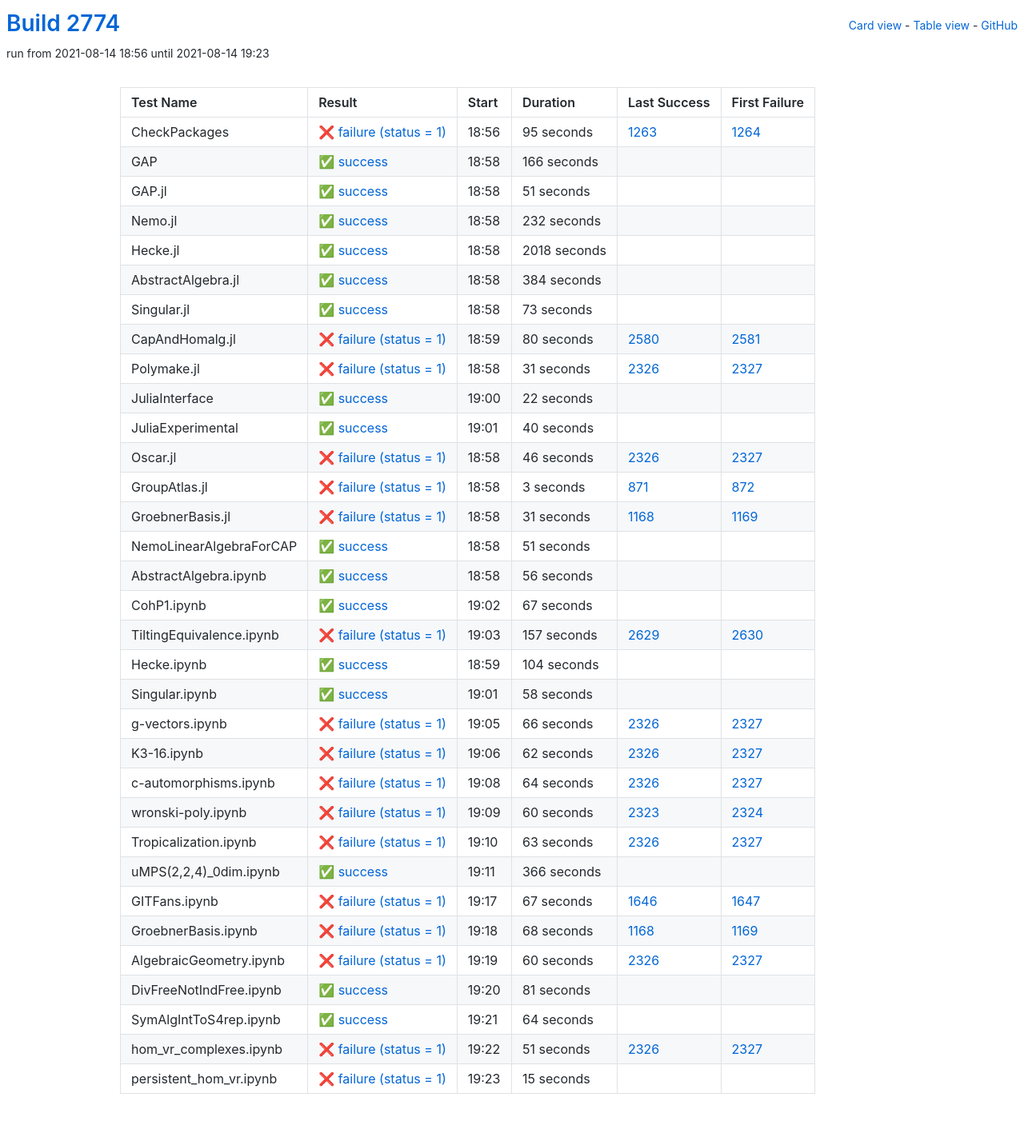
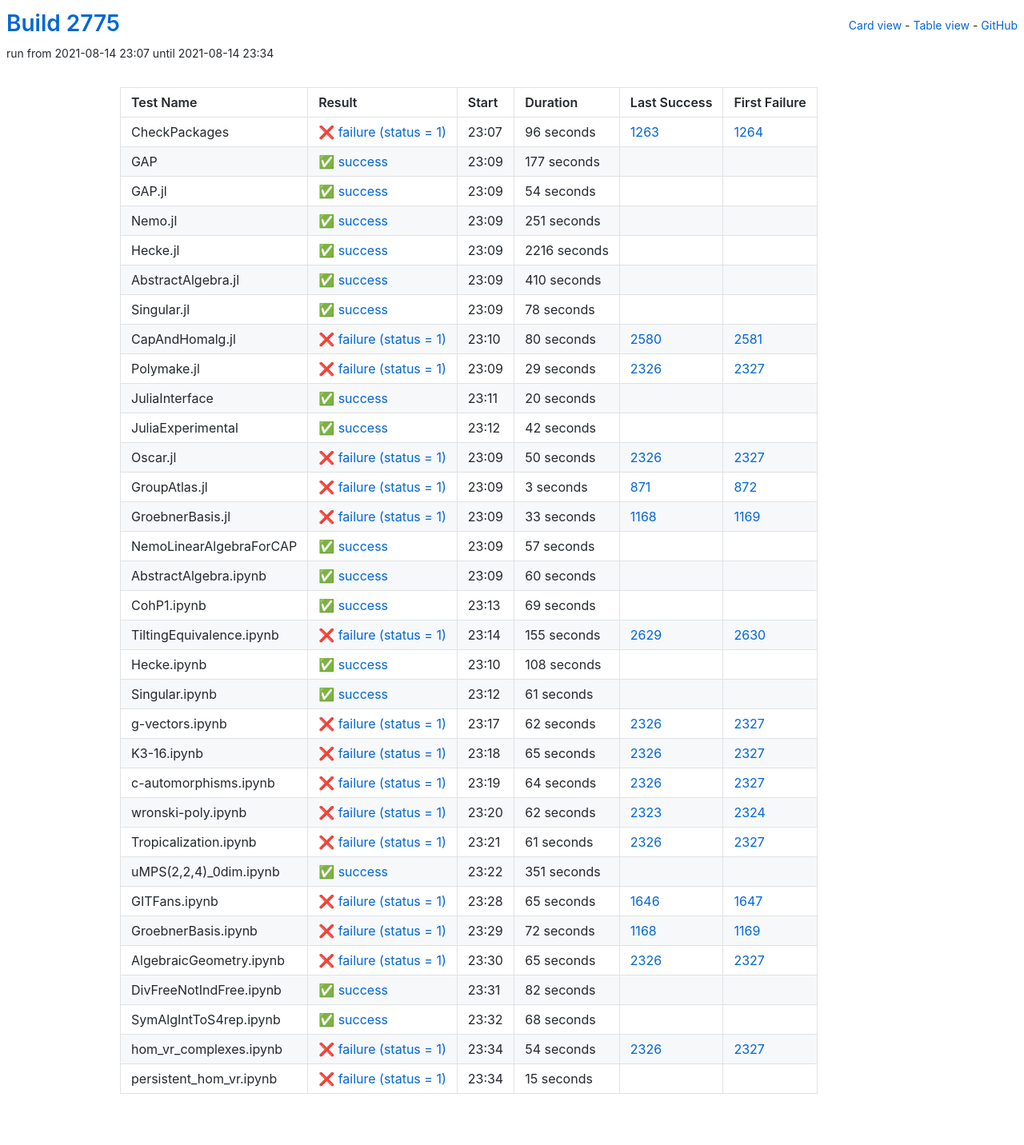
Before and after one commit to oscar-system/oscar-ci-status-stable, a Jekyll site: the page built from table.html, in a window 1280 px wide. Shown: the whole page at 80% size. Built offline with Jekyll 4.4.1, drawn with Linux system fonts in a browser that asks for light colours.

Commit message:
Build #2775

```diff
--- a/_data/ci.yml
+++ b/_data/ci.yml
@@ -1,6 +1,6 @@
 ---
-build: 2774
-build_url: https://oscarci.mathematik.uni-kl.de/job/oscar-stable/2774/
+build: 2775
+build_url: https://oscarci.mathematik.uni-kl.de/job/oscar-stable/2775/
 job: oscar-stable
 organization: oscar-system
 repo: oscar-ci-status-stable
@@ -8,92 +8,92 @@ repourl: https://github.com/oscar-system/oscar-ci-status-stable
 tests:
 - name: CheckPackages
   id: checkpackages
-  log: https://oscarci.mathematik.uni-kl.de/job/oscar-stable/2774/artifact/logs/build-2774/CheckPackages.log
-  start: 2021-08-14 18:56
+  log: https://oscarci.mathematik.uni-kl.de/job/oscar-stable/2775/artifact/logs/build-2775/CheckPackages.log
+  start: 2021-08-14 23:07
   success: false
   exitcode: 1
   status: failure
-  duration: 95
+  duration: 96
   last_success: 1263
   last_success_url: https://oscarci.mathematik.uni-kl.de/job/oscar-stable/1263/
   first_failure: 1264
   first_failure_url: https://oscarci.mathematik.uni-kl.de/job/oscar-stable/1264/
 - name: GAP
   id: gap
-  log: https://oscarci.mathematik.uni-kl.de/job/oscar-stable/2774/artifact/logs/build-2774/GAP.log
-  start: 2021-08-14 18:58
+  log: https://oscarci.mathematik.uni-kl.de/job/oscar-stable/2775/artifact/logs/build-2775/GAP.log
+  start: 2021-08-14 23:09
   success: true
   exitcode: 0
   status: success
-  duration: 166
+  duration: 177
   last_success: false
   last_success_url:
   first_failure: false
   first_failure_url:
 - name: GAP.jl
   id: gap-jl
-  log: https://oscarci.mathematik.uni-kl.de/job/oscar-stable/2774/artifact/logs/build-2774/GAP.jl.log
-  start: 2021-08-14 18:58
+  log: https://oscarci.mathematik.uni-kl.de/job/oscar-stable/2775/artifact/logs/build-2775/GAP.jl.log
+  start: 2021-08-14 23:09
   success: true
   exitcode: 0
   status: success
-  duration: 51
+  duration: 54
   last_success: false
   last_success_url:
   first_failure: false
   first_failure_url:
 - name: Nemo.jl
   id: nemo-jl
-  log: https://oscarci.mathematik.uni-kl.de/job/oscar-stable/2774/artifact/logs/build-2774/Nemo.jl.log
-  start: 2021-08-14 18:58
+  log: https://oscarci.mathematik.uni-kl.de/job/oscar-stable/2775/artifact/logs/build-2775/Nemo.jl.log
+  start: 2021-08-14 23:09
   success: true
   exitcode: 0
   status: success
-  duration: 232
+  duration: 251
   last_success: false
   last_success_url:
   first_failure: false
   first_failure_url:
 - name: Hecke.jl
   id: hecke-jl
-  log: https://oscarci.mathematik.uni-kl.de/job/oscar-stable/2774/artifact/logs/build-2774/Hecke.jl.log
-  start: 2021-08-14 18:58
+  log: https://oscarci.mathematik.uni-kl.de/job/oscar-stable/2775/artifact/logs/build-2775/Hecke.jl.log
+  start: 2021-08-14 23:09
   success: true
   exitcode: 0
   status: success
-  duration: 2018
+  duration: 2216
   last_success: false
   last_success_url:
   first_failure: false
   first_failure_url:
 - name: AbstractAlgebra.jl
   id: abstractalgebra-jl
-  log: https://oscarci.mathematik.uni-kl.de/job/oscar-stable/2774/artifact/logs/build-2774/AbstractAlgebra.jl.log
-  start: 2021-08-14 18:58
+  log: https://oscarci.mathematik.uni-kl.de/job/oscar-stable/2775/artifact/logs/build-2775/AbstractAlgebra.jl.log
+  start: 2021-08-14 23:09
   success: true
   exitcode: 0
   status: success
-  duration: 384
+  duration: 410
   last_success: false
   last_success_url:
   first_failure: false
   first_failure_url:
 - name: Singular.jl
   id: singular-jl
-  log: https://oscarci.mathematik.uni-kl.de/job/oscar-stable/2774/artifact/logs/build-2774/Singular.jl.log
-  start: 2021-08-14 18:58
+  log: https://oscarci.mathematik.uni-kl.de/job/oscar-stable/2775/artifact/logs/build-2775/Singular.jl.log
+  start: 2021-08-14 23:09
   success: true
   exitcode: 0
   status: success
-  duration: 73
+  duration: 78
   last_success: false
   last_success_url:
   first_failure: false
   first_failure_url:
 - name: CapAndHomalg.jl
   id: capandhomalg-jl
-  log: https://oscarci.mathematik.uni-kl.de/job/oscar-stable/2774/artifact/logs/build-2774/CapAndHomalg.jl.log
-  start: 2021-08-14 18:59
+  log: https://oscarci.mathematik.uni-kl.de/job/oscar-stable/2775/artifact/logs/build-2775/CapAndHomalg.jl.log
+  start: 2021-08-14 23:10
   success: false
   exitcode: 1
   status: failure
@@ -104,56 +104,56 @@ tests:
   first_failure_url: https://oscarci.mathematik.uni-kl.de/job/oscar-stable/2581/
 - name: Polymake.jl
   id: polymake-jl
-  log: https://oscarci.mathematik.uni-kl.de/job/oscar-stable/2774/artifact/logs/build-2774/Polymake.jl.log
-  start: 2021-08-14 18:58
+  log: https://oscarci.mathematik.uni-kl.de/job/oscar-stable/2775/artifact/logs/build-2775/Polymake.jl.log
+  start: 2021-08-14 23:09
   success: false
   exitcode: 1
   status: failure
-  duration: 31
+  duration: 29
   last_success: 2326
   last_success_url: https://oscarci.mathematik.uni-kl.de/job/oscar-stable/2326/
   first_failure: 2327
   first_failure_url: https://oscarci.mathematik.uni-kl.de/job/oscar-stable/2327/
 - name: JuliaInterface
   id: juliainterface
-  log: https://oscarci.mathematik.uni-kl.de/job/oscar-stable/2774/artifact/logs/build-2774/JuliaInterface.log
-  start: 2021-08-14 19:00
+  log: https://oscarci.mathematik.uni-kl.de/job/oscar-stable/2775/artifact/logs/build-2775/JuliaInterface.log
+  start: 2021-08-14 23:11
   success: true
   exitcode: 0
   status: success
-  duration: 22
+  duration: 20
   last_success: false
   last_success_url:
   first_failure: false
   first_failure_url:
 - name: JuliaExperimental
   id: juliaexperimental
-  log: https://oscarci.mathematik.uni-kl.de/job/oscar-stable/2774/artifact/logs/build-2774/JuliaExperimental.log
-  start: 2021-08-14 19:01
+  log: https://oscarci.mathematik.uni-kl.de/job/oscar-stable/2775/artifact/logs/build-2775/JuliaExperimental.log
+  start: 2021-08-14 23:12
   success: true
   exitcode: 0
   status: success
-  duration: 40
+  duration: 42
   last_success: false
   last_success_url:
   first_failure: false
   first_failure_url:
 - name: Oscar.jl
   id: oscar-jl
-  log: https://oscarci.mathematik.uni-kl.de/job/oscar-stable/2774/artifact/logs/build-2774/Oscar.jl.log
-  start: 2021-08-14 18:58
+  log: https://oscarci.mathematik.uni-kl.de/job/oscar-stable/2775/artifact/logs/build-2775/Oscar.jl.log
+  start: 2021-08-14 23:09
   success: false
   exitcode: 1
   status: failure
-  duration: 46
+  duration: 50
   last_success: 2326
   last_success_url: https://oscarci.mathematik.uni-kl.de/job/oscar-stable/2326/
   first_failure: 2327
   first_failure_url: https://oscarci.mathematik.uni-kl.de/job/oscar-stable/2327/
 - name: GroupAtlas.jl
   id: groupatlas-jl
-  log: https://oscarci.mathematik.uni-kl.de/job/oscar-stable/2774/artifact/logs/build-2774/GroupAtlas.jl.log
-  start: 2021-08-14 18:58
+  log: https://oscarci.mathematik.uni-kl.de/job/oscar-stable/2775/artifact/logs/build-2775/GroupAtlas.jl.log
+  start: 2021-08-14 23:09
   success: false
   exitcode: 1
   status: failure
@@ -164,104 +164,92 @@ tests:
   first_failure_url: https://oscarci.mathematik.uni-kl.de/job/oscar-stable/872/
 - name: GroebnerBasis.jl
   id: groebnerbasis-jl
-  log: https://oscarci.mathematik.uni-kl.de/job/oscar-stable/2774/artifact/logs/build-2774/GroebnerBasis.jl.log
-  start: 2021-08-14 18:58
+  log: https://oscarci.mathematik.uni-kl.de/job/oscar-stable/2775/artifact/logs/build-2775/GroebnerBasis.jl.log
+  start: 2021-08-14 23:09
   success: false
   exitcode: 1
   status: failure
-  duration: 31
+  duration: 33
   last_success: 1168
   last_success_url: https://oscarci.mathematik.uni-kl.de/job/oscar-stable/1168/
   first_failure: 1169
   first_failure_url: https://oscarci.mathematik.uni-kl.de/job/oscar-stable/1169/
 - name: NemoLinearAlgebraForCAP
   id: nemolinearalgebraforcap
-  log: https://oscarci.mathematik.uni-kl.de/job/oscar-stable/2774/artifact/logs/build-2774/NemoLinearAlgebraForCAP.log
-  start: 2021-08-14 18:58
+  log: https://oscarci.mathematik.uni-kl.de/job/oscar-stable/2775/artifact/logs/build-2775/NemoLinearAlgebraForCAP.log
+  start: 2021-08-14 23:09
   success: true
   exitcode: 0
   status: success
-  duration: 51
+  duration: 57
   last_success: false
   last_success_url:
   first_failure: false
   first_failure_url:
 - name: AbstractAlgebra.ipynb
   id: abstractalgebra-ipynb
-  log: https://oscarci.mathematik.uni-kl.de/job/oscar-stable/2774/artifact/logs/build-2774/AbstractAlgebra.ipynb.log
-  start: 2021-08-14 18:58
+  log: https://oscarci.mathematik.uni-kl.de/job/oscar-stable/2775/artifact/logs/build-2775/AbstractAlgebra.ipynb.log
+  start: 2021-08-14 23:09
   success: true
   exitcode: 0
   status: success
-  duration: 56
+  duration: 60
   last_success: false
   last_success_url:
   first_failure: false
   first_failure_url:
 - name: CohP1.ipynb
   id: cohp1-ipynb
-  log: https://oscarci.mathematik.uni-kl.de/job/oscar-stable/2774/artifact/logs/build-2774/CohP1.ipynb.log
-  start: 2021-08-14 19:02
+  log: https://oscarci.mathematik.uni-kl.de/job/oscar-stable/2775/artifact/logs/build-2775/CohP1.ipynb.log
+  start: 2021-08-14 23:13
   success: true
   exitcode: 0
   status: success
-  duration: 67
+  duration: 69
   last_success: false
   last_success_url:
   first_failure: false
   first_failure_url:
 - name: TiltingEquivalence.ipynb
   id: tiltingequivalence-ipynb
-  log: https://oscarci.mathematik.uni-kl.de/job/oscar-stable/2774/artifact/logs/build-2774/TiltingEquivalence.ipynb.log
-  start: 2021-08-14 19:03
+  log: https://oscarci.mathematik.uni-kl.de/job/oscar-stable/2775/artifact/logs/build-2775/TiltingEquivalence.ipynb.log
+  start: 2021-08-14 23:14
   success: false
   exitcode: 1
   status: failure
-  duration: 157
+  duration: 155
   last_success: 2629
   last_success_url: https://oscarci.mathematik.uni-kl.de/job/oscar-stable/2629/
   first_failure: 2630
   first_failure_url: https://oscarci.mathematik.uni-kl.de/job/oscar-stable/2630/
 - name: Hecke.ipynb
   id: hecke-ipynb
-  log: https://oscarci.mathematik.uni-kl.de/job/oscar-stable/2774/artifact/logs/build-2774/Hecke.ipynb.log
-  start: 2021-08-14 18:59
+  log: https://oscarci.mathematik.uni-kl.de/job/oscar-stable/2775/artifact/logs/build-2775/Hecke.ipynb.log
+  start: 2021-08-14 23:10
   success: true
   exitcode: 0
   status: success
-  duration: 104
+  duration: 108
   last_success: false
   last_success_url:
   first_failure: false
   first_failure_url:
 - name: Singular.ipynb
   id: singular-ipynb
-  log: https://oscarci.mathematik.uni-kl.de/job/oscar-stable/2774/artifact/logs/build-2774/Singular.ipynb.log
-  start: 2021-08-14 19:01
+  log: https://oscarci.mathematik.uni-kl.de/job/oscar-stable/2775/artifact/logs/build-2775/Singular.ipynb.log
+  start: 2021-08-14 23:12
   success: true
   exitcode: 0
   status: success
-  duration: 58
+  duration: 61
   last_success: false
   last_success_url:
   first_failure: false
   first_failure_url:
 - name: g-vectors.ipynb
   id: g-vectors-ipynb
-  log: https://oscarci.mathematik.uni-kl.de/job/oscar-stable/2774/artifact/logs/build-2774/g-vectors.ipynb.log
-  start: 2021-08-14 19:05
-  success: false
-  exitcode: 1
-  status: failure
-  duration: 66
-  last_success: 2326
-  last_success_url: https://oscarci.mathematik.uni-kl.de/job/oscar-stable/2326/
-  first_failure: 2327
-  first_failure_url: https://oscarci.mathematik.uni-kl.de/job/oscar-stable/2327/
-- name: K3-16.ipynb
-  id: k3-16-ipynb
-  log: https://oscarci.mathematik.uni-kl.de/job/oscar-stable/2774/artifact/logs/build-2774/K3-16.ipynb.log
-  start: 2021-08-14 19:06
+  log: https://oscarci.mathematik.uni-kl.de/job/oscar-stable/2775/artifact/logs/build-2775/g-vectors.ipynb.log
+  start: 2021-08-14 23:17
   success: false
   exitcode: 1
   status: failure
@@ -270,10 +258,22 @@ tests:
   last_success_url: https://oscarci.mathematik.uni-kl.de/job/oscar-stable/2326/
   first_failure: 2327
   first_failure_url: https://oscarci.mathematik.uni-kl.de/job/oscar-stable/2327/
+- name: K3-16.ipynb
+  id: k3-16-ipynb
+  log: https://oscarci.mathematik.uni-kl.de/job/oscar-stable/2775/artifact/logs/build-2775/K3-16.ipynb.log
+  start: 2021-08-14 23:18
+  success: false
+  exitcode: 1
+  status: failure
+  duration: 65
+  last_success: 2326
+  last_success_url: https://oscarci.mathematik.uni-kl.de/job/oscar-stable/2326/
+  first_failure: 2327
+  first_failure_url: https://oscarci.mathematik.uni-kl.de/job/oscar-stable/2327/
 - name: c-automorphisms.ipynb
   id: c-automorphisms-ipynb
-  log: https://oscarci.mathematik.uni-kl.de/job/oscar-stable/2774/artifact/logs/build-2774/c-automorphisms.ipynb.log
-  start: 2021-08-14 19:08
+  log: https://oscarci.mathematik.uni-kl.de/job/oscar-stable/2775/artifact/logs/build-2775/c-automorphisms.ipynb.log
+  start: 2021-08-14 23:19
   success: false
   exitcode: 1
   status: failure
@@ -284,116 +284,116 @@ tests:
   first_failure_url: https://oscarci.mathematik.uni-kl.de/job/oscar-stable/2327/
 - name: wronski-poly.ipynb
   id: wronski-poly-ipynb
-  log: https://oscarci.mathematik.uni-kl.de/job/oscar-stable/2774/artifact/logs/build-2774/wronski-poly.ipynb.log
-  start: 2021-08-14 19:09
+  log: https://oscarci.mathematik.uni-kl.de/job/oscar-stable/2775/artifact/logs/build-2775/wronski-poly.ipynb.log
+  start: 2021-08-14 23:20
   success: false
   exitcode: 1
   status: failure
-  duration: 60
+  duration: 62
   last_success: 2323
   last_success_url: https://oscarci.mathematik.uni-kl.de/job/oscar-stable/2323/
   first_failure: 2324
   first_failure_url: https://oscarci.mathematik.uni-kl.de/job/oscar-stable/2324/
 - name: Tropicalization.ipynb
   id: tropicalization-ipynb
-  log: https://oscarci.mathematik.uni-kl.de/job/oscar-stable/2774/artifact/logs/build-2774/Tropicalization.ipynb.log
-  start: 2021-08-14 19:10
+  log: https://oscarci.mathematik.uni-kl.de/job/oscar-stable/2775/artifact/logs/build-2775/Tropicalization.ipynb.log
+  start: 2021-08-14 23:21
   success: false
   exitcode: 1
   status: failure
-  duration: 63
+  duration: 61
   last_success: 2326
   last_success_url: https://oscarci.mathematik.uni-kl.de/job/oscar-stable/2326/
   first_failure: 2327
   first_failure_url: https://oscarci.mathematik.uni-kl.de/job/oscar-stable/2327/
 - name: uMPS(2,2,4)_0dim.ipynb
   id: umps-2-2-4-0dim-ipynb
-  log: https://oscarci.mathematik.uni-kl.de/job/oscar-stable/2774/artifact/logs/build-2774/uMPS-2-2-4-_0dim.ipynb.log
-  start: 2021-08-14 19:11
+  log: https://oscarci.mathematik.uni-kl.de/job/oscar-stable/2775/artifact/logs/build-2775/uMPS-2-2-4-_0dim.ipynb.log
+  start: 2021-08-14 23:22
   success: true
   exitcode: 0
   status: success
-  duration: 366
+  duration: 351
   last_success: false
   last_success_url:
   first_failure: false
   first_failure_url:
 - name: GITFans.ipynb
   id: gitfans-ipynb
-  log: https://oscarci.mathematik.uni-kl.de/job/oscar-stable/2774/artifact/logs/build-2774/GITFans.ipynb.log
-  start: 2021-08-14 19:17
+  log: https://oscarci.mathematik.uni-kl.de/job/oscar-stable/2775/artifact/logs/build-2775/GITFans.ipynb.log
+  start: 2021-08-14 23:28
   success: false
   exitcode: 1
   status: failure
-  duration: 67
+  duration: 65
   last_success: 1646
   last_success_url: https://oscarci.mathematik.uni-kl.de/job/oscar-stable/1646/
   first_failure: 1647
   first_failure_url: https://oscarci.mathematik.uni-kl.de/job/oscar-stable/1647/
 - name: GroebnerBasis.ipynb
   id: groebnerbasis-ipynb
-  log: https://oscarci.mathematik.uni-kl.de/job/oscar-stable/2774/artifact/logs/build-2774/GroebnerBasis.ipynb.log
-  start: 2021-08-14 19:18
+  log: https://oscarci.mathematik.uni-kl.de/job/oscar-stable/2775/artifact/logs/build-2775/GroebnerBasis.ipynb.log
+  start: 2021-08-14 23:29
   success: false
   exitcode: 1
   status: failure
-  duration: 68
+  duration: 72
   last_success: 1168
   last_success_url: https://oscarci.mathematik.uni-kl.de/job/oscar-stable/1168/
   first_failure: 1169
   first_failure_url: https://oscarci.mathematik.uni-kl.de/job/oscar-stable/1169/
 - name: AlgebraicGeometry.ipynb
   id: algebraicgeometry-ipynb
-  log: https://oscarci.mathematik.uni-kl.de/job/oscar-stable/2774/artifact/logs/build-2774/AlgebraicGeometry.ipynb.log
-  start: 2021-08-14 19:19
+  log: https://oscarci.mathematik.uni-kl.de/job/oscar-stable/2775/artifact/logs/build-2775/AlgebraicGeometry.ipynb.log
+  start: 2021-08-14 23:30
   success: false
   exitcode: 1
   status: failure
-  duration: 60
+  duration: 65
   last_success: 2326
   last_success_url: https://oscarci.mathematik.uni-kl.de/job/oscar-stable/2326/
   first_failure: 2327
   first_failure_url: https://oscarci.mathematik.uni-kl.de/job/oscar-stable/2327/
 - name: DivFreeNotIndFree.ipynb
   id: divfreenotindfree-ipynb
-  log: https://oscarci.mathematik.uni-kl.de/job/oscar-stable/2774/artifact/logs/build-2774/DivFreeNotIndFree.ipynb.log
-  start: 2021-08-14 19:20
+  log: https://oscarci.mathematik.uni-kl.de/job/oscar-stable/2775/artifact/logs/build-2775/DivFreeNotIndFree.ipynb.log
+  start: 2021-08-14 23:31
   success: true
   exitcode: 0
   status: success
-  duration: 81
+  duration: 82
   last_success: false
   last_success_url:
   first_failure: false
   first_failure_url:
 - name: SymAlgIntToS4rep.ipynb
   id: symalginttos4rep-ipynb
-  log: https://oscarci.mathematik.uni-kl.de/job/oscar-stable/2774/artifact/logs/build-2774/SymAlgIntToS4rep.ipynb.log
-  start: 2021-08-14 19:21
+  log: https://oscarci.mathematik.uni-kl.de/job/oscar-stable/2775/artifact/logs/build-2775/SymAlgIntToS4rep.ipynb.log
+  start: 2021-08-14 23:32
   success: true
   exitcode: 0
   status: success
-  duration: 64
+  duration: 68
   last_success: false
   last_success_url:
   first_failure: false
   first_failure_url:
 - name: hom_vr_complexes.ipynb
   id: hom-vr-complexes-ipynb
-  log: https://oscarci.mathematik.uni-kl.de/job/oscar-stable/2774/artifact/logs/build-2774/hom_vr_complexes.ipynb.log
-  start: 2021-08-14 19:22
+  log: https://oscarci.mathematik.uni-kl.de/job/oscar-stable/2775/artifact/logs/build-2775/hom_vr_complexes.ipynb.log
+  start: 2021-08-14 23:34
   success: false
   exitcode: 1
   status: failure
-  duration: 51
+  duration: 54
   last_success: 2326
   last_success_url: https://oscarci.mathematik.uni-kl.de/job/oscar-stable/2326/
   first_failure: 2327
   first_failure_url: https://oscarci.mathematik.uni-kl.de/job/oscar-stable/2327/
 - name: persistent_hom_vr.ipynb
   id: persistent-hom-vr-ipynb
-  log: https://oscarci.mathematik.uni-kl.de/job/oscar-stable/2774/artifact/logs/build-2774/persistent_hom_vr.ipynb.log
-  start: 2021-08-14 19:23
+  log: https://oscarci.mathematik.uni-kl.de/job/oscar-stable/2775/artifact/logs/build-2775/persistent_hom_vr.ipynb.log
+  start: 2021-08-14 23:34
   success: false
   exitcode: 1
   status: failure
```
Also changed, not shown: README.md.
